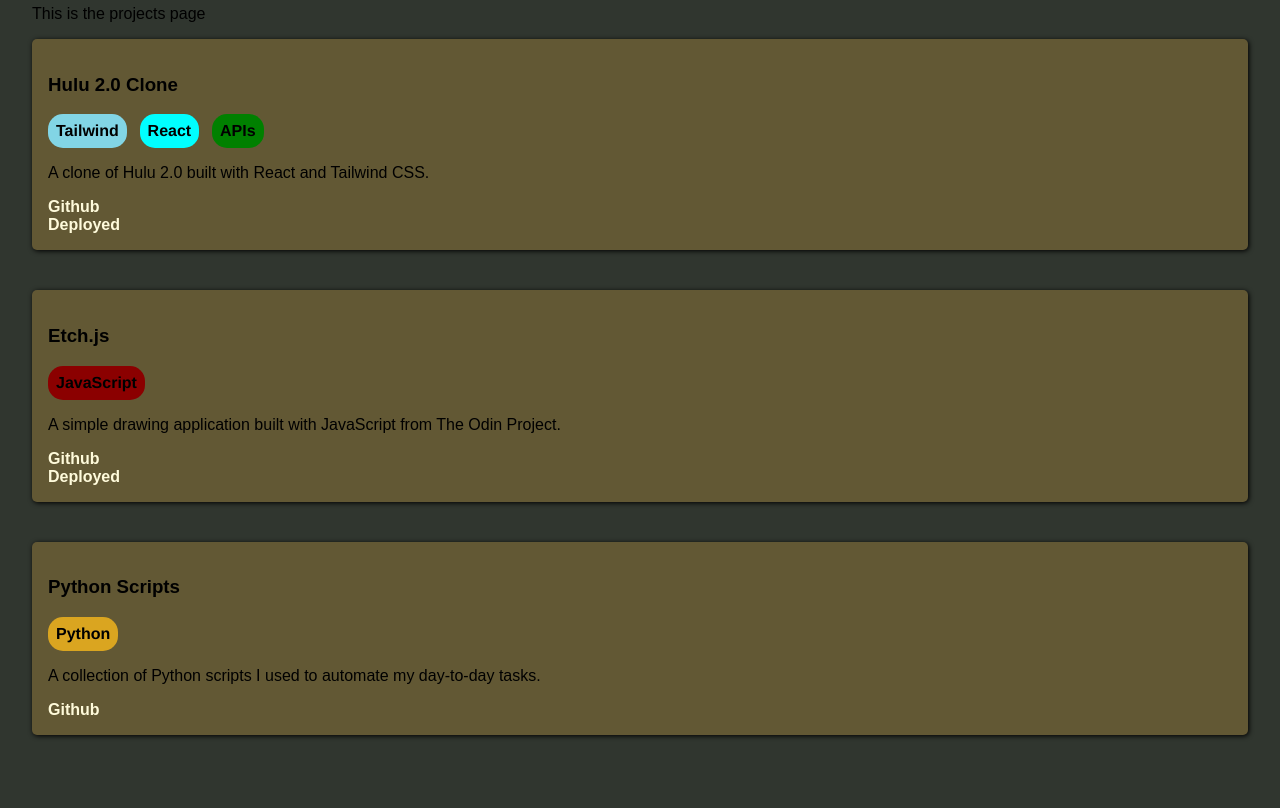
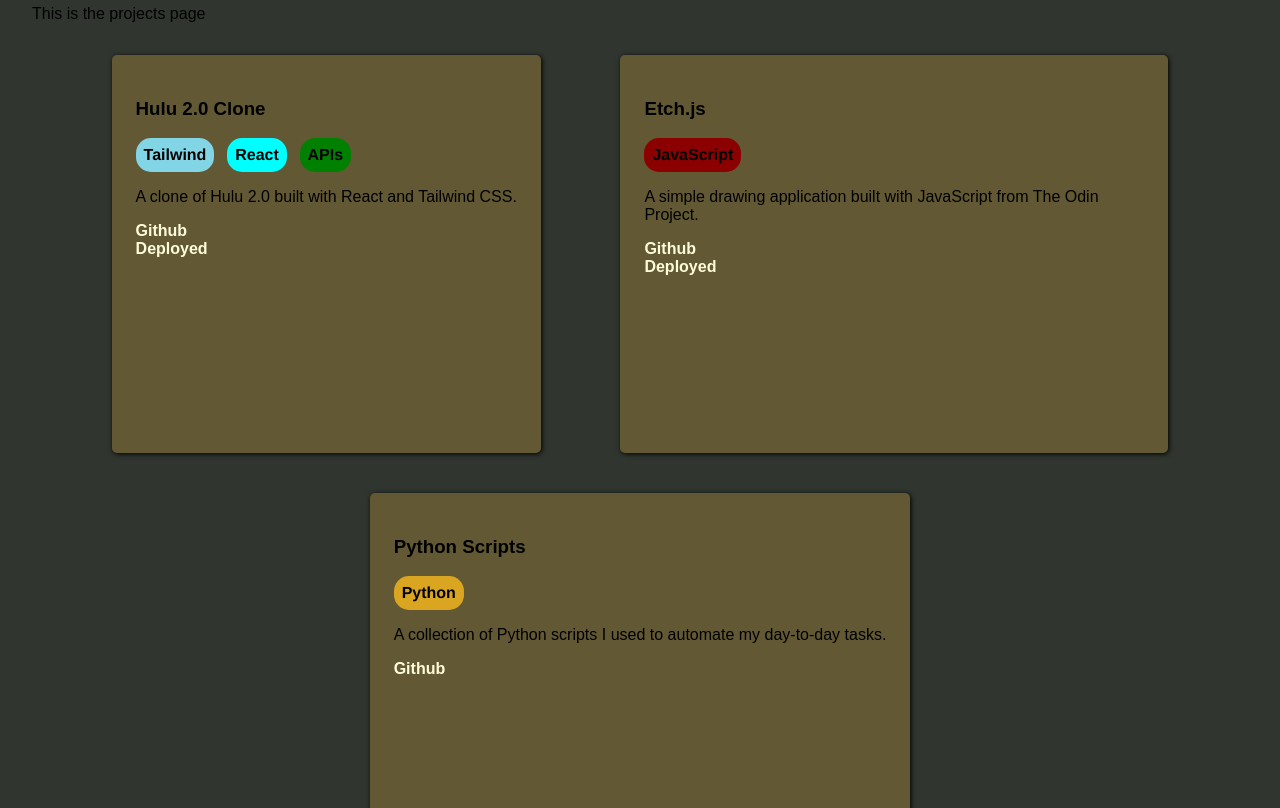
Before and after one commit to ggottemo/portfolio_2, a Gatsby site: page /projects in a window 1280 px wide. Shown: the part 165-973 px from the top of the page. Built offline with nearby package versions, Linux system fonts and the light colour scheme; Gatsby itself is replaced by a stand-in of ours.

Commit message:
Nav bar styling fixes #1

```diff
--- a/src/pages/projects.js
+++ b/src/pages/projects.js
@@ -2,6 +2,9 @@
 import * as React from 'react'
 import Layout from '../components/layout'
 import Project from '../components/project'
+import {
+  projectContainer,
+} from '../styles/project.module.css'
 
 //prop variables for each project
 const hulu = {
@@ -34,9 +37,11 @@
     <Layout pageTitle="Projects">
 
       <p>This is the projects page</p>
+      <div id={projectContainer} >
         <Project {...hulu} />
         <Project {...etch_js} />
         <Project {...python_scripts} />
+        </div>
     </Layout>
   )
 }
--- a/src/styles/layout.module.css
+++ b/src/styles/layout.module.css
@@ -54,6 +54,9 @@
     height: var(--nav-size);
     background-color: var(--bg-dark);
     padding: 0 1rem;
+    overflow-x: hidden;
+
+
 
 }
 .nav-links {
@@ -63,9 +66,9 @@
     width: 100%;
     list-style: none;
     padding-left: 0;
-
+    border-bottom: 15px solid var(--gold);
     justify-items: start;
-    overflow-x: scroll;
+    align-items: center;
 
 }
 #first {
--- a/src/styles/project.module.css
+++ b/src/styles/project.module.css
@@ -4,9 +4,11 @@
 background-color: var(--bg-mid);
 border-radius: 5px;
 margin-bottom: 5vh;
-padding: 1em;
+padding: 1.5em;
 box-shadow: 1px 1px 5px   black;
-
+max-width: 500px;
+height: 25vh;
+min-height: 350px;
 }
 .project>a{
     font-weight: bolder;
@@ -31,3 +33,12 @@
 .project_tags>*:hover{
     transform: var(--tag-hover-scale);
 }
+
+#projectContainer{
+    display: flex;
+    flex-direction: row;
+    flex-wrap: wrap;
+    justify-content: space-evenly;
+    align-items: center;
+    margin-top: 2em;
+}
--- a/src/styles/socials.module.css
+++ b/src/styles/socials.module.css
@@ -3,16 +3,16 @@
   display: flex;
   justify-content: right;
   align-items: center;
+  margin: 0;
 
-
-
+  padding: 0;
 
 
 }
 .socialIcon {
   width: 1.2rem;
   height: 1.5rem;
-  margin-bottom: -5px;
+  margin: 0.5rem;
   fill: white;
   color: white;
 }
```
